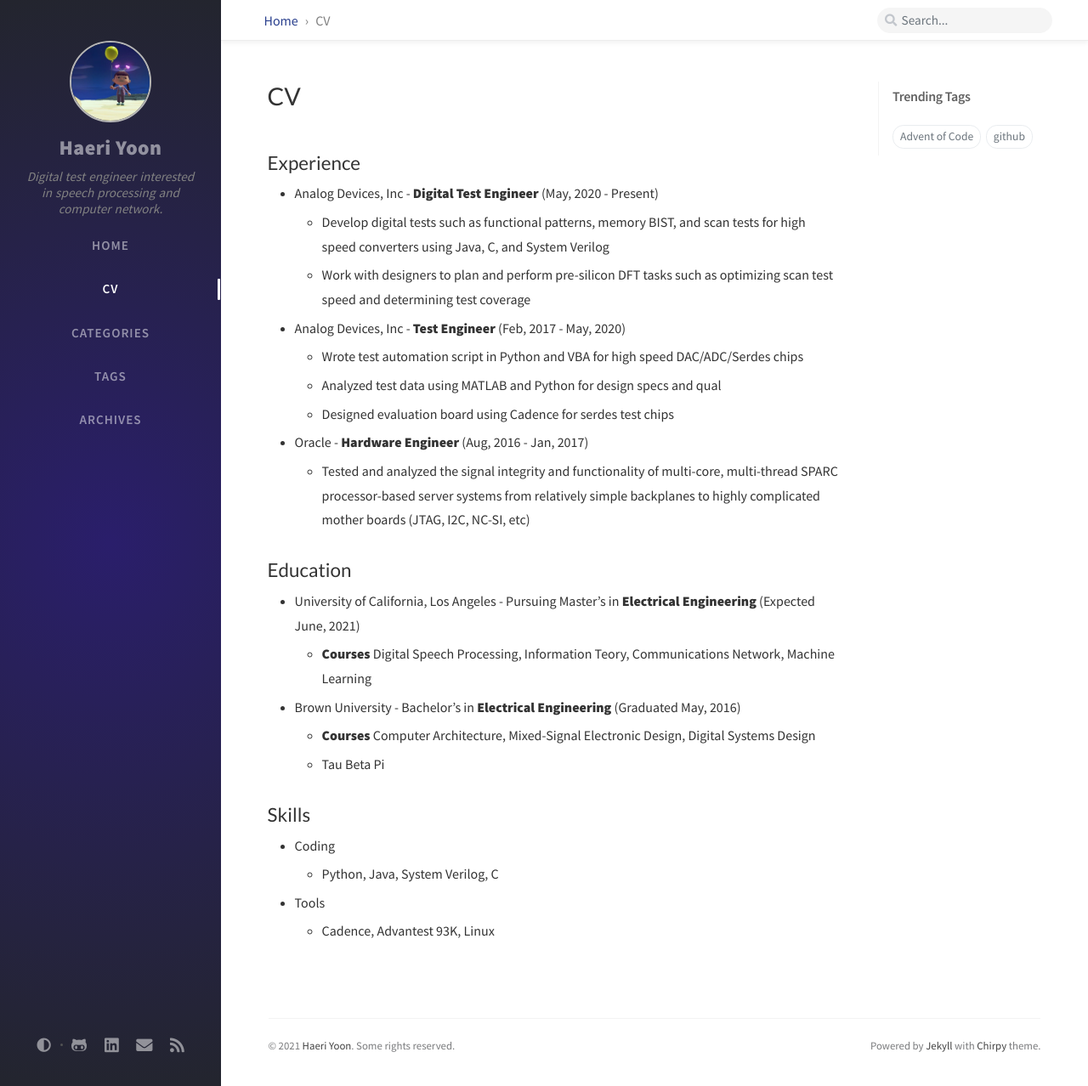
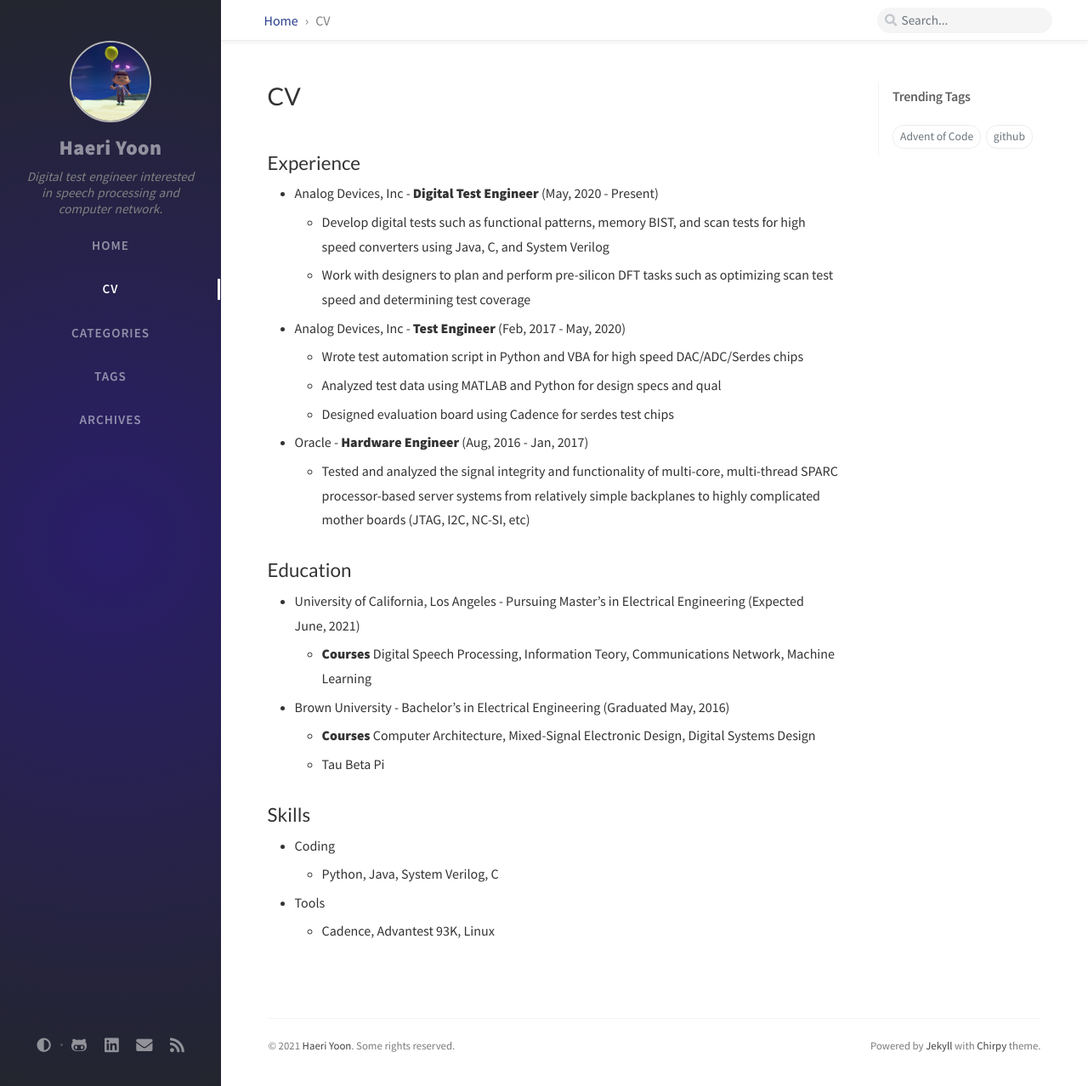
Before and after one commit to haeriy/blog, a Jekyll site: the page built from _tabs/cv.md, in a window 1280 px wide and 1278 px high. Shown: the whole window at 85% size. Built offline with Jekyll 4.4.1, drawn with Linux system fonts in a browser that asks for light colours; nearby versions of some CDN libraries; comment, search, counter and statistics services are not loaded.

Commit message:
Update cv.md

```diff
--- a/_tabs/cv.md
+++ b/_tabs/cv.md
@@ -22,9 +22,9 @@
   - Tested and analyzed the signal integrity and functionality of multi-core, multi-thread SPARC processor-based server systems from relatively simple backplanes to highly complicated mother boards (JTAG, I2C, NC-SI, etc)
 
 ## Education
-- University of California, Los Angeles - Pursuing Master's in **Electrical Engineering** (Expected June, 2021)
+- University of California, Los Angeles - Pursuing Master's in Electrical Engineering (Expected June, 2021)
   - **Courses** Digital Speech Processing, Information Teory, Communications Network, Machine Learning
-- Brown University - Bachelor's in **Electrical Engineering** (Graduated May, 2016)
+- Brown University - Bachelor's in Electrical Engineering (Graduated May, 2016)
   - **Courses** Computer Architecture, Mixed-Signal Electronic Design, Digital Systems Design
   - Tau Beta Pi
 
```
